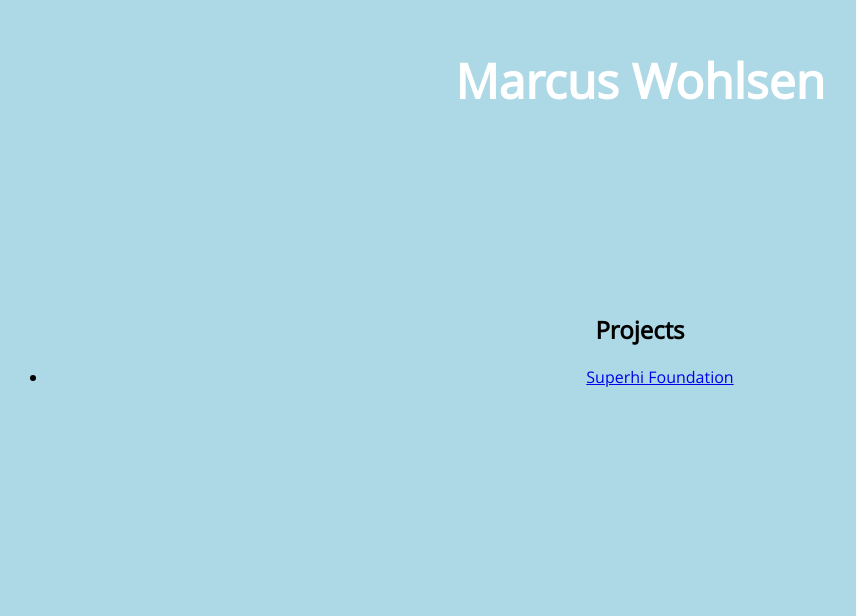
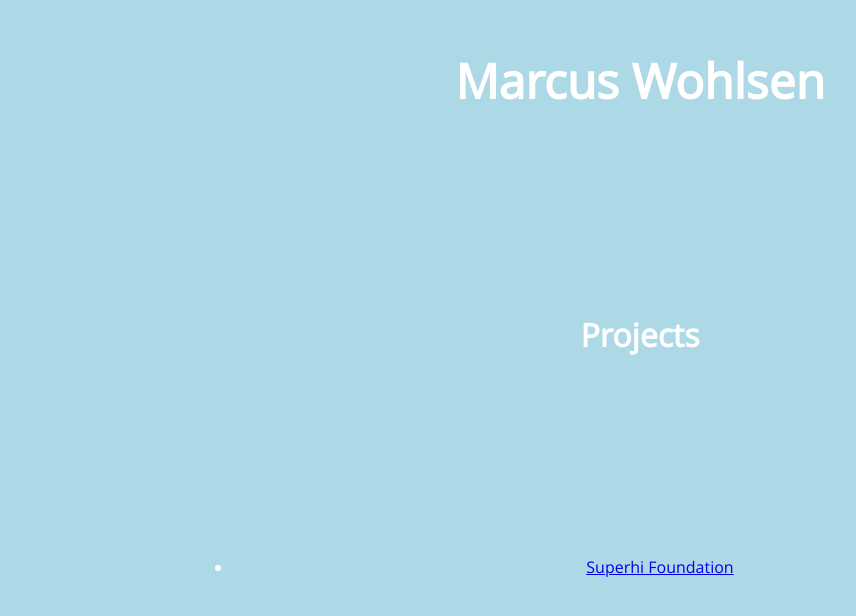
Before and after one commit to MarcusWohlsen/marcuswohlsen.github.io, a plain HTML site: page index.html in a window 1280 px wide. Shown: the part 152-768 px from the top of the page, without its empty margins (0-856 px from the left). Drawn offline with Linux system fonts and the light colour scheme.

Commit message:
Update w add’l styles

```diff
--- a/stylesheets/style.css
+++ b/stylesheets/style.css
@@ -14,11 +14,26 @@ body {
 .container {
 	min-width: 855px;
 	text-align: center;
+	color: white;
 }
 
 .container h1 {
 	max-width: 855px;
 	margin: 200px auto;
-	color: white;
 	font-size: 300%;
 }
+
+
+.container h2 {
+	max-width: 855px;
+	margin: 200px auto;
+	font-size: 200%;
+}
+
+
+.container ul {
+	max-width: 855px;
+	margin: 200px auto;
+	color: white;
+	font-size: 100%;
+}
```
